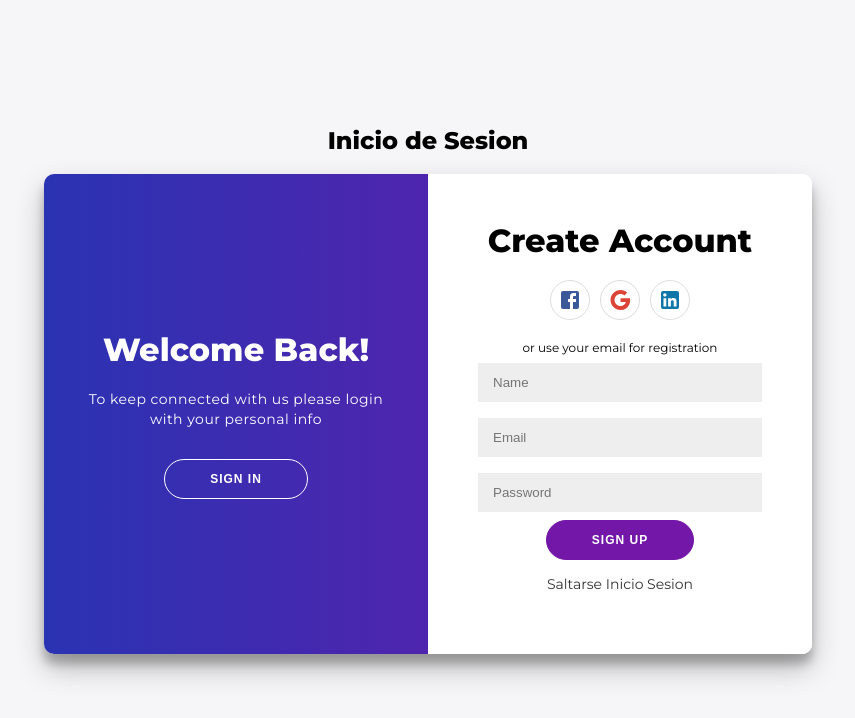
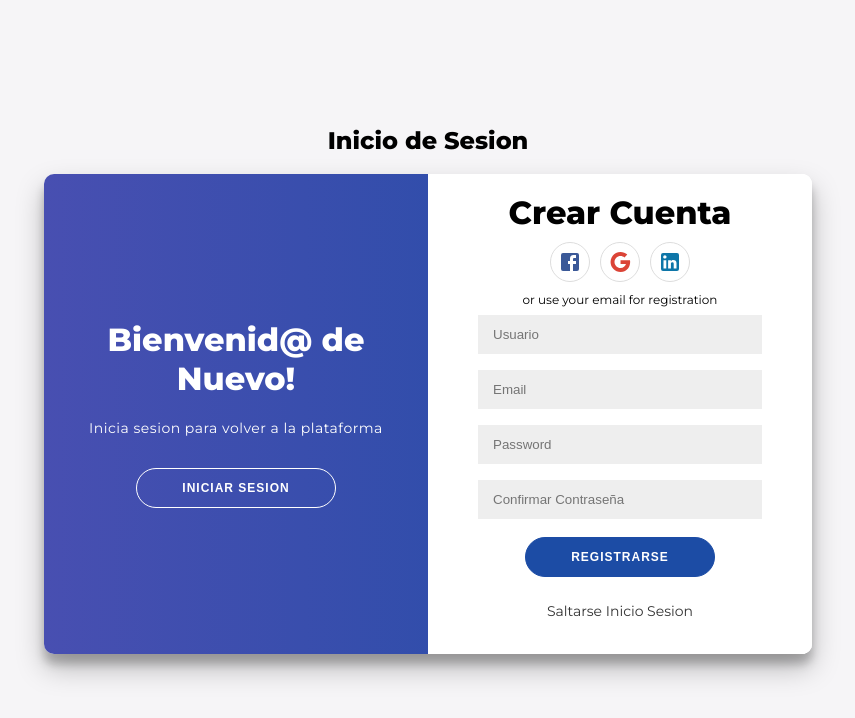
Before and after one commit to Niko017/CRM, a React (Create React App) app: page /login in a window 1280 px wide. Both pictures are taken after a click on the button "SIGN UP". Shown: the top 718 px of the page, without its empty margins (212-1067 px from the left). Built offline with nearby package versions, Linux system fonts and the light colour scheme; no server answers; the HTML template or start-up script is replaced by a standard one; what quill-image-drop-module, quill-image-resize-module-react would draw is missing.

Commit message:
Login styles

```diff
--- a/src/Pages/auth/PageLoginRegister.js
+++ b/src/Pages/auth/PageLoginRegister.js
@@ -17,14 +17,21 @@ function PageLoginRegister(){
     contenedor.current.classList.remove("right-panel-active");
   }
 
+  const handleSubmitRegister = (event)=>{
+    event.preventDefault()
+    const datos = Object.fromEntries(new FormData(event.target))
+    console.log(datos);
+  }
+
   return(
     <React.Fragment>
   <h2>Inicio de Sesion</h2>
   <div className="container" ref={contenedor}>
+    {/* ////////CONTENEDOR DE REGISTRO////////////// */}
     <div className="form-container sign-up-container">
-      <form action="#">
-        <h1>Create Account</h1>
-        <div className="social-container">
+      <form onSubmit={handleSubmitRegister}>
+        <h1>Crear Cuenta</h1>
+        <div style={{margin:'10px 0px'}} className="social-container">
           <a href="/" className="social">
             <FacebookIcon htmlColor='#3b5998'/>
           </a>
@@ -36,16 +43,19 @@ function PageLoginRegister(){
           </a>
         </div>
         <span>or use your email for registration</span>
-        <input type="text" placeholder="Name" />
-        <input type="email" placeholder="Email" />
-        <input type="password" placeholder="Password" />
-        <button>Sign Up</button>
+        <input type="text" name='user' placeholder="Usuario" />
+        <input type="email" name='email' placeholder="Email" />
+        <input type="password" name='pass' placeholder="Password" />
+        <input type="password" name='passConfirm' onPaste={(event)=>{event.preventDefault()}} placeholder='Confirmar Contraseña'/>
+        <button type='submit' style={{margin:'10px 0px'}}>Registrarse</button>
         <Link to='/'>Saltarse Inicio Sesion</Link>
       </form>
     </div>
+    {/* ///////////////FIN CONTENEDOR REGISTRO ///////////// */}
+    {/* ///////////////CONTENEDOR DE INICIO DE SESION/////// */}
     <div className="form-container sign-in-container">
       <form action="#">
-        <h1>Sign in</h1>
+        <h1>Inicio Sesión</h1>
         <div className="social-container">
           <a href="/" className="social">
             <FacebookIcon htmlColor='#3b5998'/>
@@ -57,25 +67,26 @@ function PageLoginRegister(){
             <LinkedInIcon htmlColor='#0e76a8'/>
           </a>
         </div>
-        <span>or use your account</span>
+        <span>o usa tu cuenta</span>
         <input type="email" placeholder="Email" />
         <input type="password" placeholder="Password" />
-        <a href="/">Forgot your password?</a>
+        <Link to="/">¿Has olvidado la contraseña?</Link>
         <button>Sign In</button>
       </form>
     </div>
+    {/* ////////////FIN CONTENEDOR INICIO DE SESION///////// */}
     <div className="overlay-container">
       <div className="overlay">
         <div className="overlay-panel overlay-left">
-          <h1>Welcome Back!</h1>
-          <p>To keep connected with us please login with your personal info</p>
+          <h1>Bienvenid@ de Nuevo!</h1>
+          <p>Inicia sesion para volver a la plataforma</p>
           <button className="ghost" onClick={handleInicioSesion}>
-            Sign In
+            Iniciar Sesion
           </button>
         </div>
         <div className="overlay-panel overlay-right">
-          <h1>Hello, Friend!</h1>
-          <p>Enter your personal details and start journey with us</p>
+          <h1>Hola, Bienvenid@</h1>
+          <p>Registrate para insgresar en nuestra plataforma </p>
           <button className="ghost" onClick={handleRegister}>
             Sign Up
           </button>
--- a/src/Pages/auth/estilos.css
+++ b/src/Pages/auth/estilos.css
@@ -46,8 +46,8 @@ a {
 
 button {
 	border-radius: 20px;
-	border: 1px solid #7317a8;
-	background-color: #7317a8;
+	border: 1px solid #1c4ca5;
+	background-color: #1c4ca5;
 	color: #FFFFFF;
 	font-size: 12px;
 	font-weight: bold;
@@ -162,8 +162,8 @@ input {
 
 .overlay {
 	background: #FF416C;
-	background: -webkit-linear-gradient(to right, #2a33b3, #7317a8);
-	background: linear-gradient(to right, #2a33b3, #7317a8);
+	background: -webkit-linear-gradient(to right, #484fb1, #1c4ca5);
+	background: linear-gradient(to right, #484fb1, #1c4ca5);
 	background-repeat: no-repeat;
 	background-size: cover;
 	background-position: 0 0;
```
